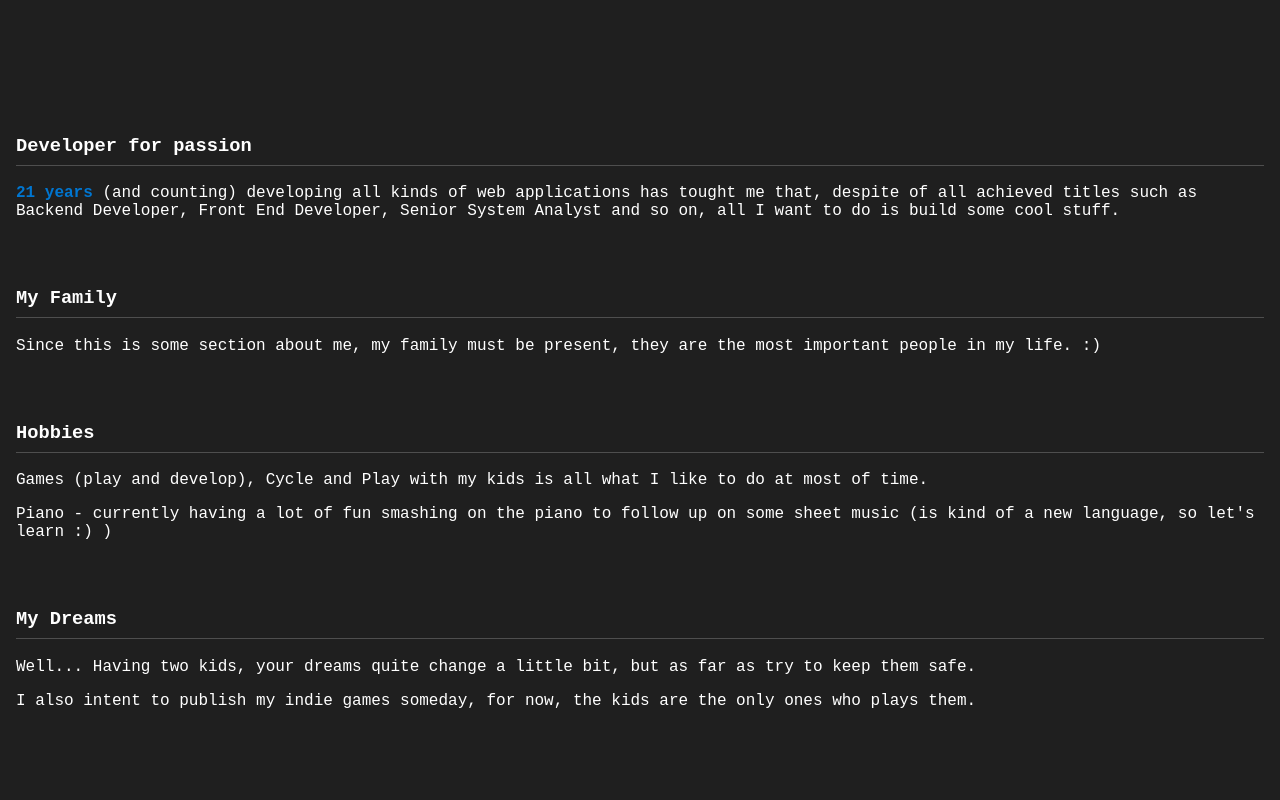
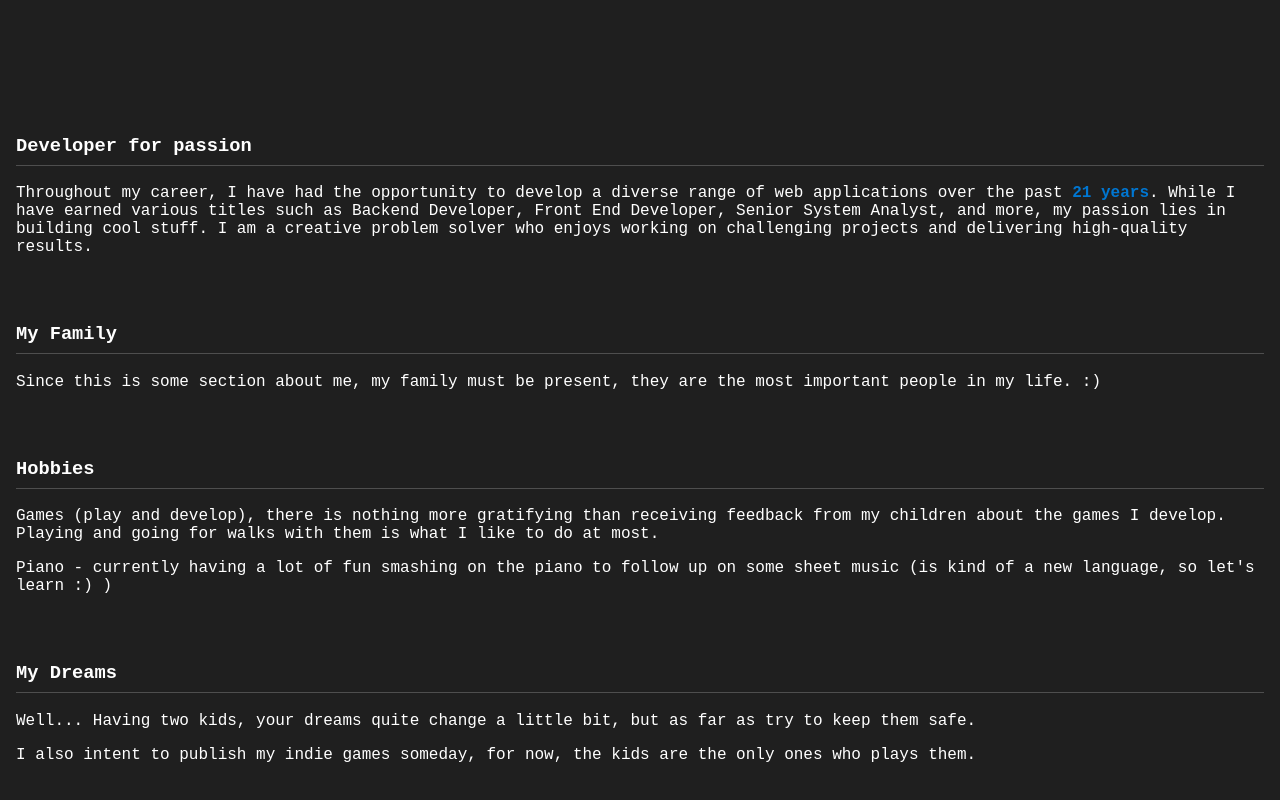
Before and after one commit to lelis718/portifolio-v2, a React (Create React App) app: page /about-me in a window 1280 px wide. Shown: the part 1564-2364 px from the top of the page. Built offline with nearby package versions, Linux system fonts and the light colour scheme.

Commit message:
Ajuste no texto de About me

```diff
--- a/src/pages/AboutMe.tsx
+++ b/src/pages/AboutMe.tsx
@@ -47,11 +47,7 @@ export function AboutMe() {
           <div className="section text">
             <h3>Developer for passion</h3>
             <p>
-              <strong>{xpYears} years</strong> (and counting) developing all
-              kinds of web applications has tought me that, despite of all
-              achieved titles such as Backend Developer, Front End Developer,
-              Senior System Analyst and so on, all I want to do is build some
-              cool stuff.
+            Throughout my career, I have had the opportunity to develop a diverse range of web applications over the past <strong>{xpYears} years</strong>. While I have earned various titles such as Backend Developer, Front End Developer, Senior System Analyst, and more, my passion lies in building cool stuff. I am a creative problem solver who enjoys working on challenging projects and delivering high-quality results.
             </p>
           </div>
           <div className="section text">
@@ -64,8 +60,8 @@ export function AboutMe() {
           <div className="section text">
             <h3>Hobbies</h3>
             <p>
-              Games (play and develop), Cycle and Play with my kids is all what
-              I like to do at most of time.{" "}
+              Games (play and develop), there is nothing more gratifying than receiving feedback from my children about the games I develop.
+              Playing and going for walks with them is what I like to do at most.{" "}
             </p>
             <p>
               Piano - currently having a lot of fun smashing on the piano to follow up on some sheet music (is kind of a new language, so let's learn :) )
@@ -77,9 +73,7 @@ export function AboutMe() {
               Well... Having two kids, your dreams quite change a little bit,
               but as far as try to keep them safe.
               </p>
-              <p> I also intent to publish my
-              indie games someday, for now, the kids are the only ones who plays them.
-            </p>
+              <p> I also intent to publish my indie games someday, for now, the kids are the only ones who plays them. </p>
           </div>
           <div ref={ref} className="image-mask image-scroller ">
             <div className="image-transition background-1"></div>
```
